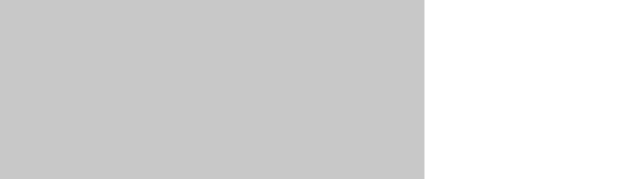
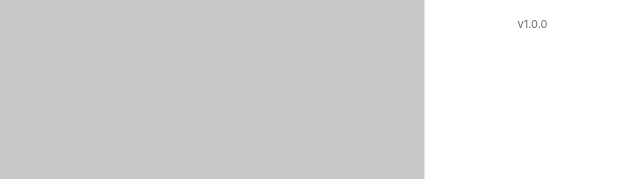
Before and after one commit to allcrazyit-png/image-annotator, a plain HTML site: page image-annotator.html in a window 1280 px wide. Shown: the part 584-763 px from the top of the page, 640-1280 px from the left. Drawn offline with Linux system fonts and the light colour scheme.

```diff
--- a/image-annotator.html
+++ b/image-annotator.html
@@ -483,6 +483,7 @@
         Ctrl+Z 復原<br>Ctrl+Y 重做<br>拖放圖片到畫面
       </div>
     </div>
+    <div style="text-align:center; padding:8px 0 4px; font-size:11px; color:var(--muted);">v1.0.0</div>
   </aside>
 </div>
 
```
Also changed, not shown: 1 other file.
